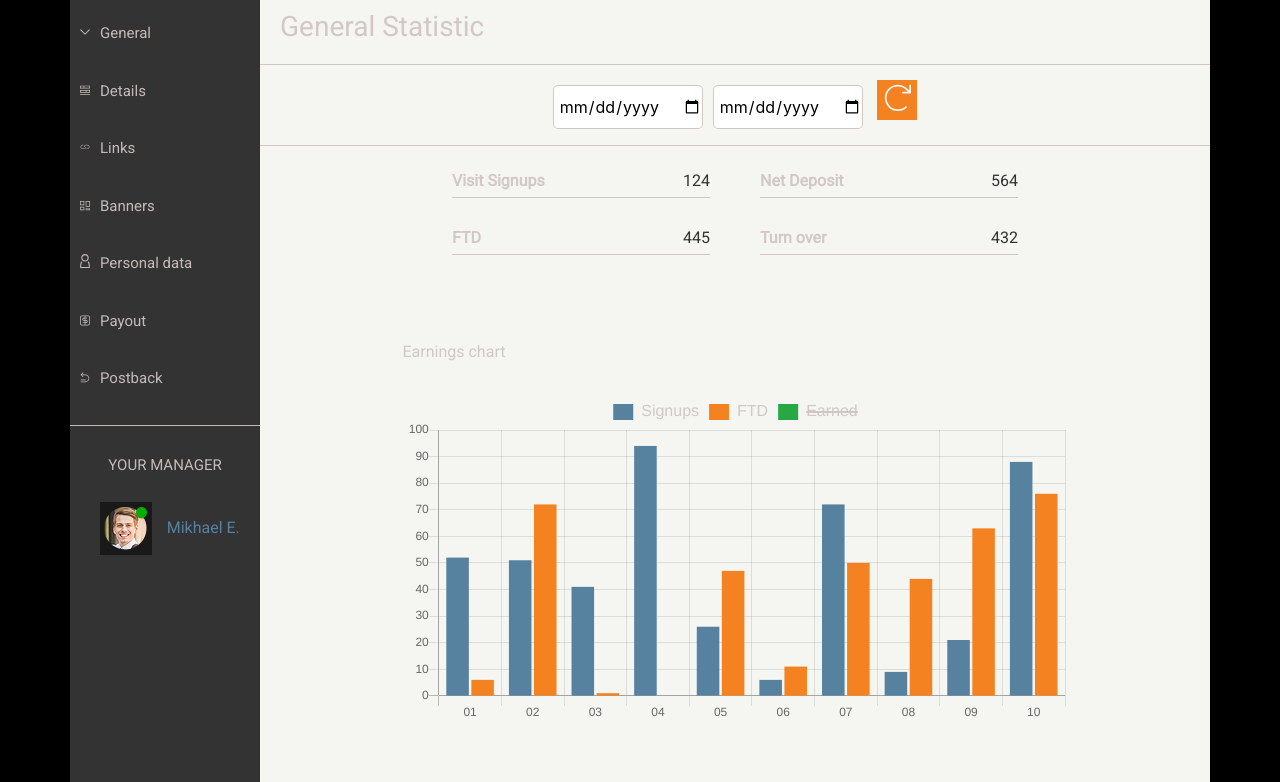
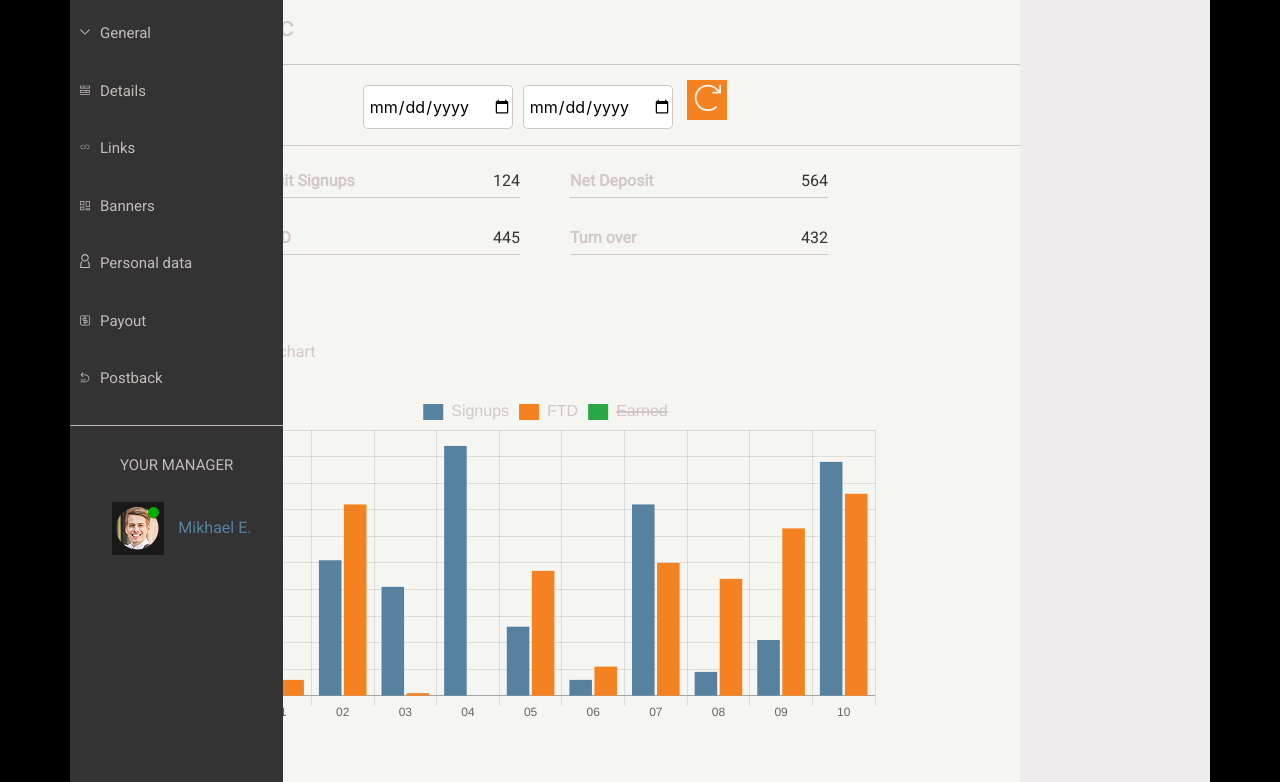
Before and after one commit to olimpiaspyra/solo-project, a website: page src/index.html in a window 1280 px wide. Shown: the part 79-861 px from the top of the page. Drawn offline with nearby package versions, Linux system fonts and the light colour scheme; files that its build step writes are made by us from their sources; a web font is replaced by a local one.

Commit message:
Add position fixed

```diff
--- a/src/index.html
+++ b/src/index.html
@@ -14,7 +14,7 @@
 
   <div class="main-container">
     <div class="row">
-    <div class="sidebar col-2">
+    <div class="sidebar col-2 position-fixed">
       <div class="logo">
         <h1>Just do it</h1>
         <i class="fas fa-bars"></i>
--- a/src/sass/_layout.scss
+++ b/src/sass/_layout.scss
@@ -12,16 +12,21 @@ body {
 .row {
   margin: 0;
   padding: 0;
+  max-width: 1140px;
+}
+
+.layout {
+  max-width: 1140px;
 }
 
 /* Sidebar*/
 
 .sidebar {
-  // position: fixed;
   background-color: $sidebar-background-color;
   height: 240vh;
   margin: 0;
   padding: 0;
+  z-index: 1;
 }
 
 .logo {
@@ -97,11 +102,10 @@ h1 {
 /*Top-bar*/
 
 .top-bar {
-  margin: 0;
   padding: 0;
+  max-width: 1140px;
 
   .row {
-    //position: fixed;
     background-color: $logo-color;
     line-height: 0;
 
```
